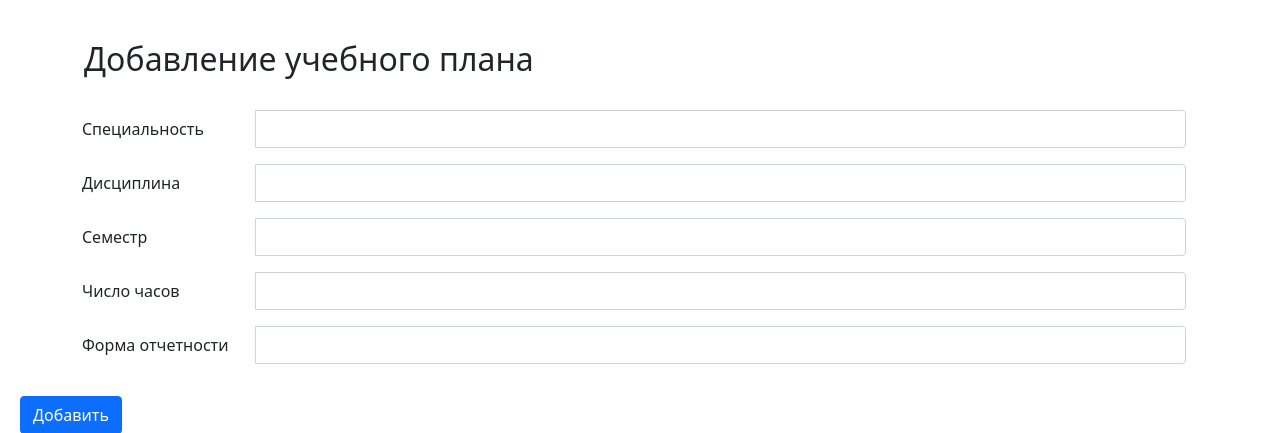
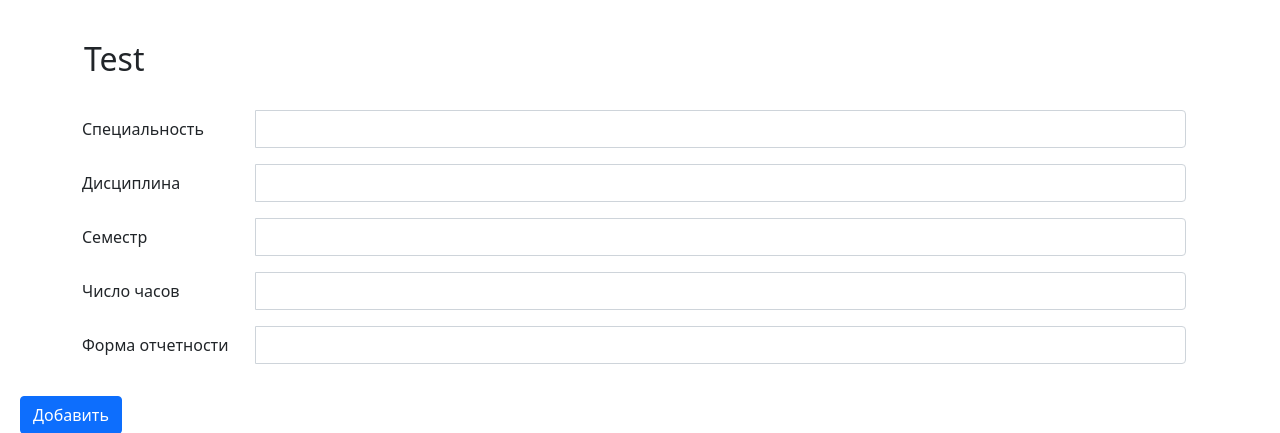
Before and after one commit to Lichhoangthanh/devops, a Flask app: page /createeducationplan in a window 1280 px wide. Shown: the part 56-489 px from the top of the page. Run offline with Flask 3, Linux system fonts and the light colour scheme.

Commit message:
Update createeducationplan.html

```diff
--- a/DevopsProgect/journal/app/templates/createeducationplan.html
+++ b/DevopsProgect/journal/app/templates/createeducationplan.html
@@ -2,7 +2,7 @@
 
 {% block content %}
 
-<h2 class="p-4 mx-5">Добавление учебного плана</h2>
+<h2 class="p-4 mx-5">Test</h2>
 
 <form method="post" action="/createeducationplan">
     <div class="container">
```
